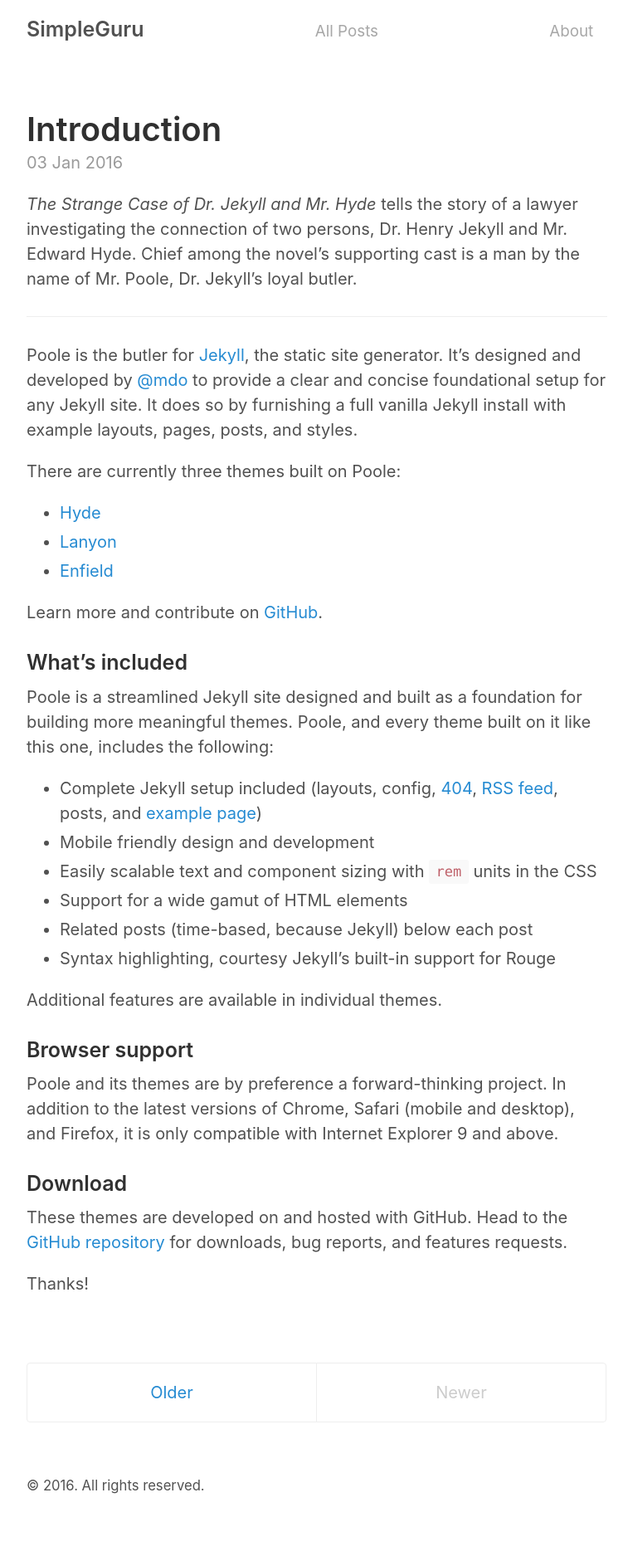
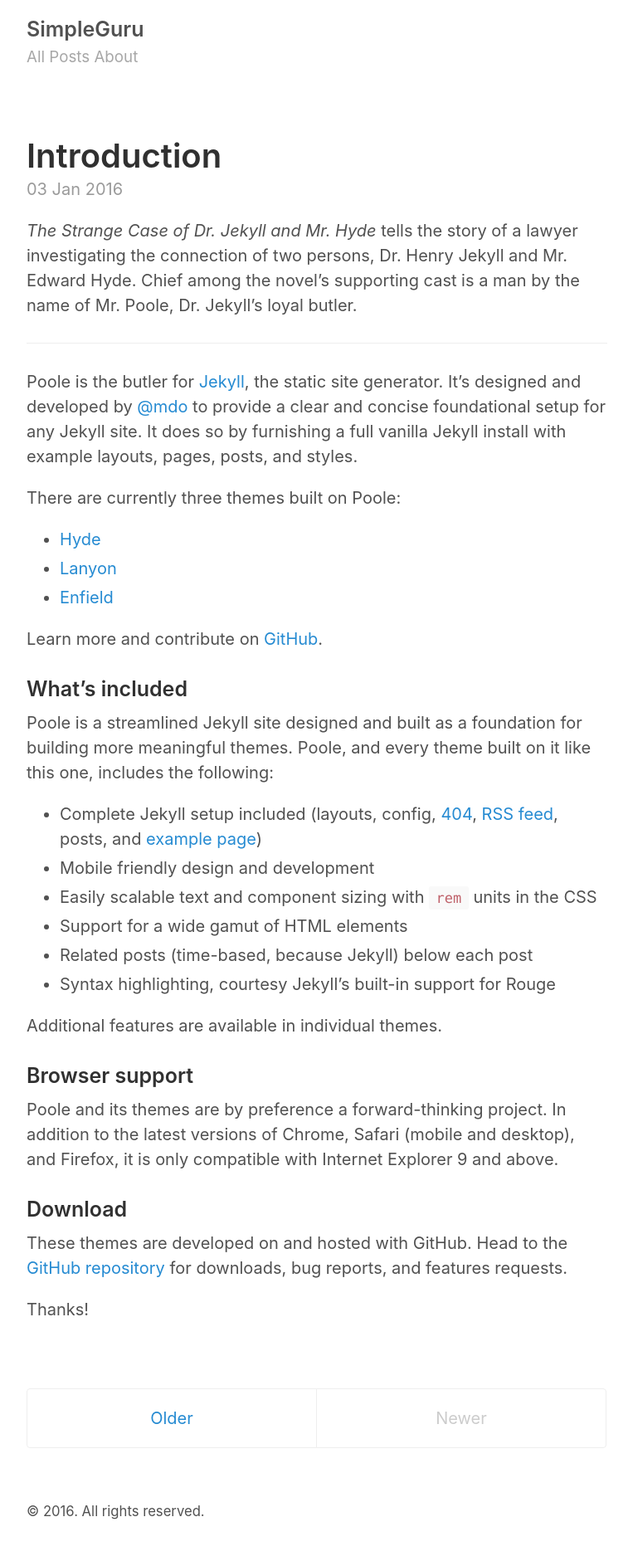
Before and after one commit to simple-guru/simple-guru.github.io, a Jekyll site: the page built from index.html, in a window 1280 px wide. Shown: the whole page at 83% size, without its empty margins (258-1021 px from the left). Built offline with Jekyll 4.4.1, drawn with Linux system fonts in a browser that asks for light colours; the list of posts is cut into pages by our own code; before the commit the page ends 1844 px from its top, so only the background shows below that.

Commit message:
css changes

```diff
--- a/_includes/header.html
+++ b/_includes/header.html
@@ -2,8 +2,12 @@
 <div class="header">
         <h3 class="masthead-title">
               <a href="{{ site.baseurl }}/" title="Home">{{ site.title }}</a>
-            <small class="masthead-subtitle"><a href="/notes" title="All Pages">All Posts</a></small>
-            <small class="masthead-subtitle"><a href="/about" title="About">About</a></small>
+            <div class="subheader">
+                <small class="masthead-subtitle">
+                    <a href="/notes" title="All Pages">All Posts</a>
+                    <a href="/about" title="About">About</a>
+                </small>
+            </div>
         </h3>
 </div>
 </header>
--- a/_sass/_masthead.scss
+++ b/_sass/_masthead.scss
@@ -15,7 +15,6 @@
 
 .masthead-subtitle{
   text-align: right;
-  margin-left: 10rem;
 }
 
   a {
```
